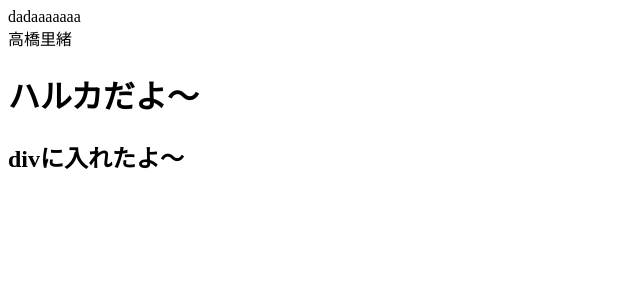
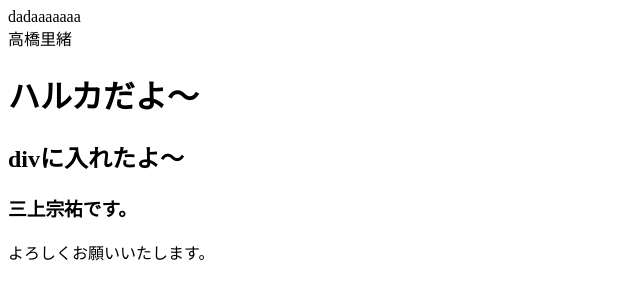
Before and after one commit to MatsubaraMasaru/team_workf, a plain HTML site: page index.html in a window 1280 px wide. Shown: the whole page, without its empty margins (0-640 px from the left). Drawn offline with Linux system fonts and the light colour scheme.

Commit message:
[add]三上宗祐セクション追加

```diff
--- a/index.html
+++ b/index.html
@@ -14,4 +14,9 @@
       <h2>divに入れたよ～</h2>
     </div>
 
+    <div>
+        <h3>三上宗祐です。</h3>
+        <p>よろしくお願いいたします。</p>
+    </div>
+
 </body>
```
